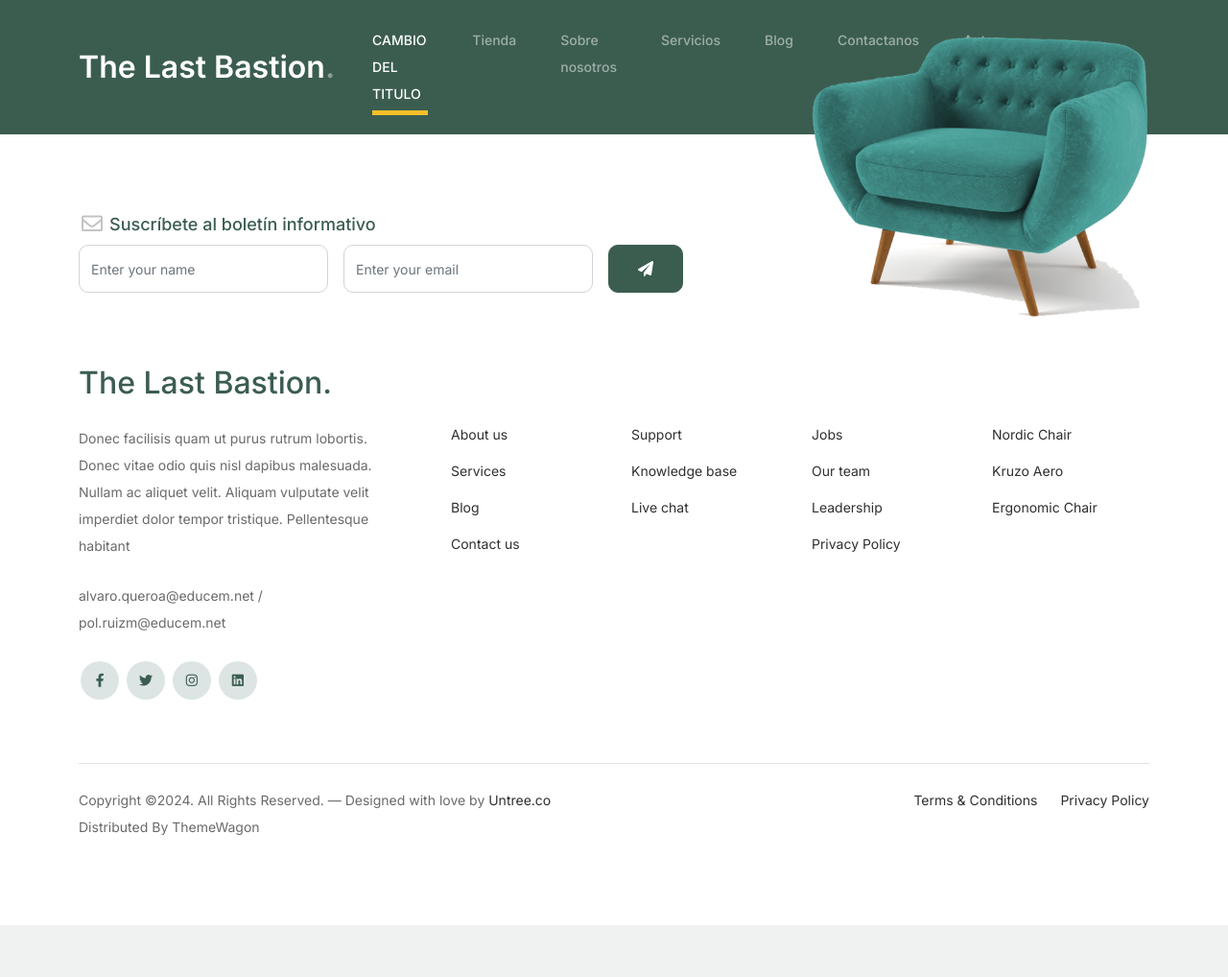
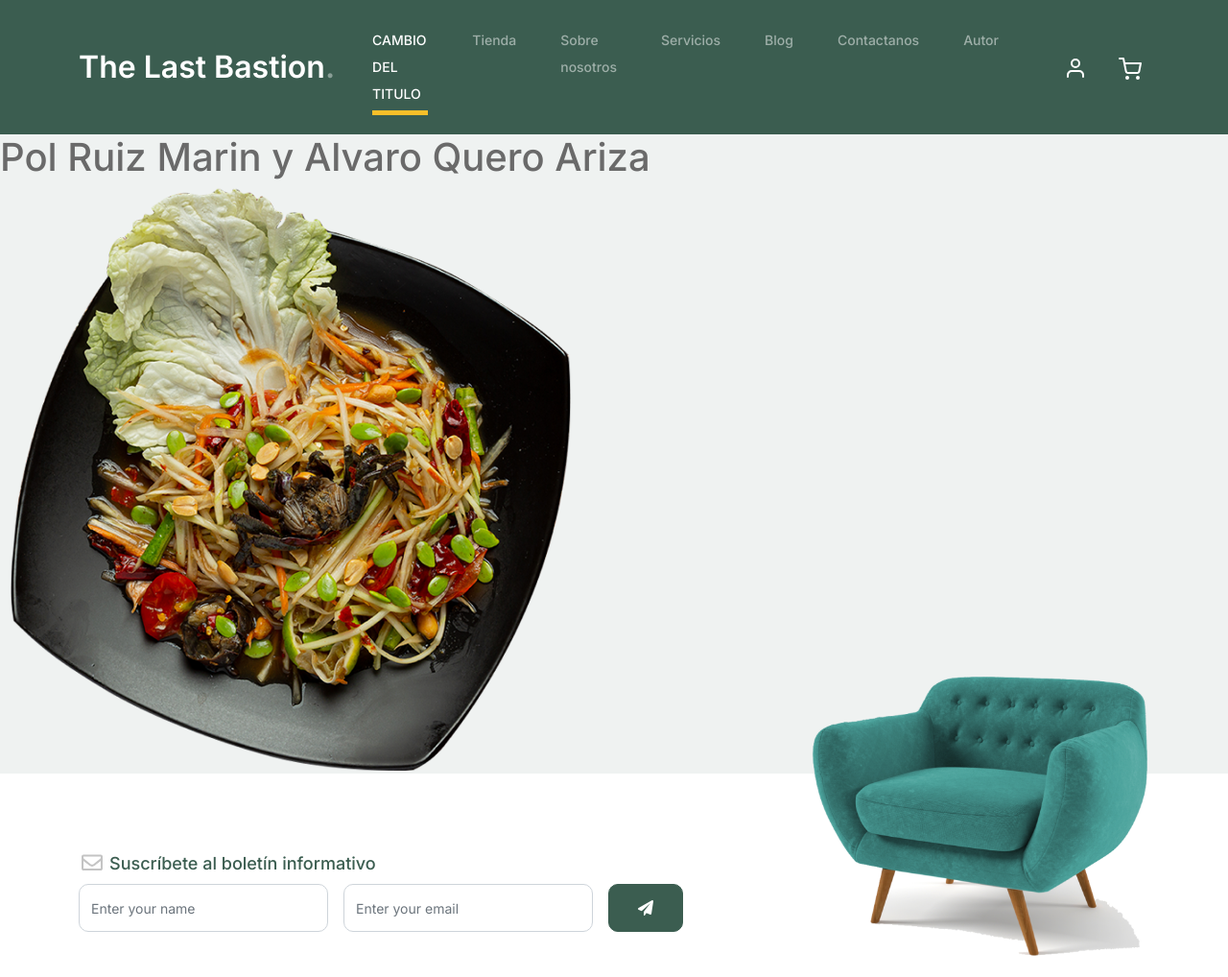
Before and after one commit to Swonk12/examenm5uf2, a plain HTML site: page HTML/author.html in a window 1280 px wide. Shown: the top 1018 px of the page at 96% size. Before the commit the page ends 964 px from the top, so only its background shows below. Drawn offline with Linux system fonts and the light colour scheme.

Commit message:
examen v6

```diff
--- a/HTML/author.html
+++ b/HTML/author.html
@@ -55,6 +55,12 @@
 			</div>
 
 		</nav>
+
+
+		<h1>Pol Ruiz Marin y Alvaro Quero Ariza</h1>
+		<img src="/HTML/images/bowl-3.png" alt="Imagen">
+
+
         		<!-- Start Footer Section -->
 		<footer class="footer-section">
 			<div class="container relative">
```
Also changed, not shown: DOCS/EXAMENv6.TXT.
